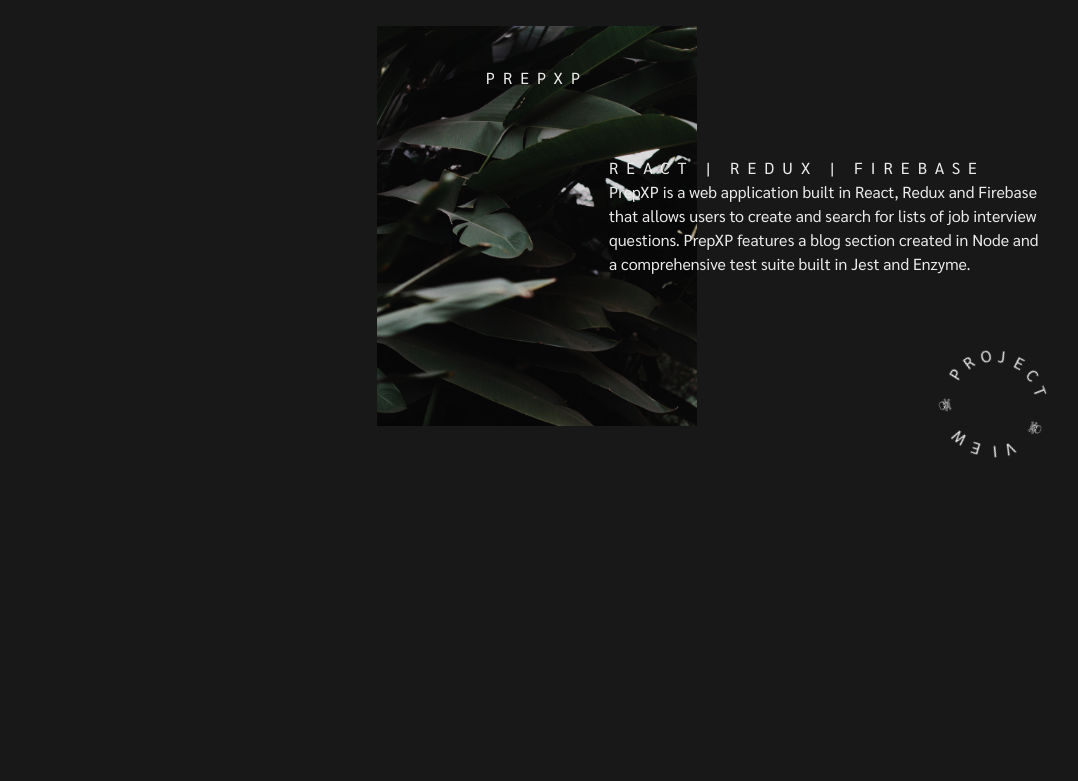
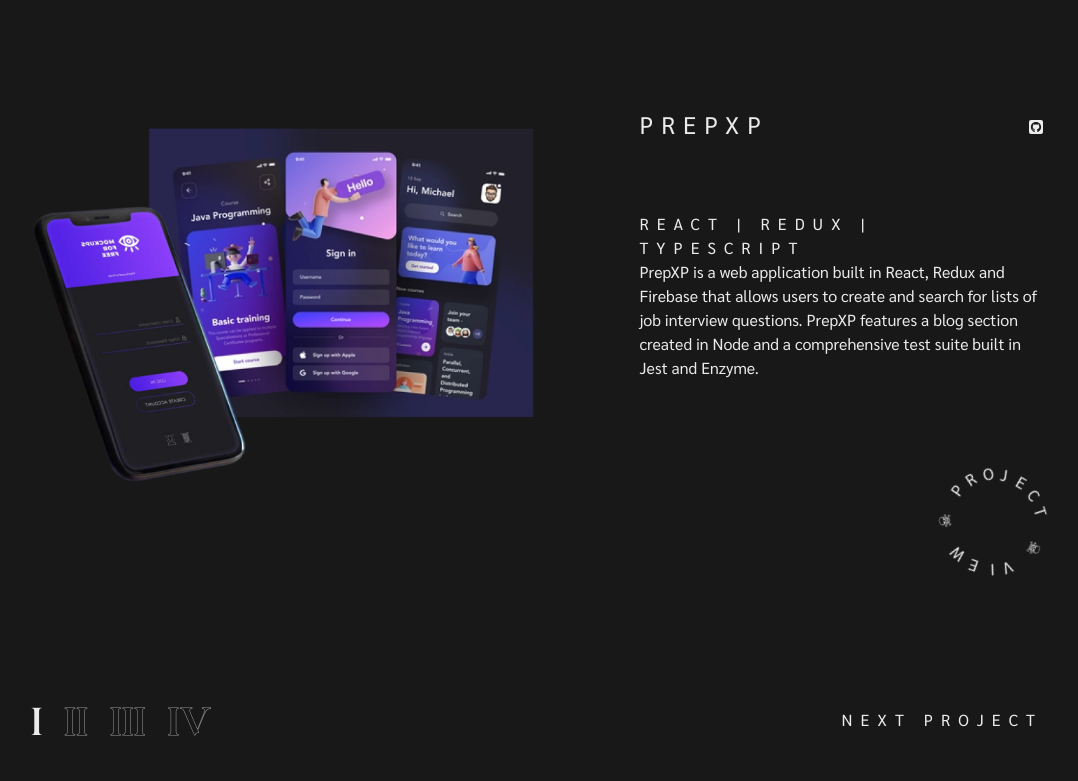
Before and after one commit to adampugh/adampugh.github.io, a React (Create React App) app: page / in a window 1280 px wide. Shown: the part 1279-2060 px from the top of the page, without its empty margins (103-1181 px from the left). Built offline with nearby package versions, Linux system fonts and the light colour scheme; a web font is replaced by a local one.

Commit message:
added projects

```diff
--- a/src/components/Contact.jsx
+++ b/src/components/Contact.jsx
@@ -3,8 +3,7 @@
 
 import '../styles/components/Contact.scss';
 
-const Contact = () => {
-    return (
+const Contact = () => (
     <section id='contact'>
         <div className='container'>
             <h2 className='title__h2'>
@@ -16,6 +15,5 @@
         </div>
     </section>
 );
-};
 
 export default Contact;
--- a/src/components/Project.jsx
+++ b/src/components/Project.jsx
@@ -1,26 +1,37 @@
+import { FontAwesomeIcon } from '@fortawesome/react-fontawesome';
+import { faGithubSquare } from '@fortawesome/free-brands-svg-icons';
+
 import RotatingText from './RotatingText';
-import ExampleImage from '../assets/images/example2.jpg';
 
 import '../styles/components/Project.scss';
 
-const Project = () => (
-    <div className='project container'>
-        <div className='image__wrapper'>
-            <p className='image__text spaced-text'>PrepXP</p>
-            <img src={ExampleImage} alt='prepxp' />
-        </div>
-        <div className='project__text'>
-            <p className='project__text__tech spaced-text'>React | Redux | Firebase</p>
-            <p>
-                PrepXP is a web application built in React, Redux and Firebase that allows users to create and search
-                for lists of job interview questions. PrepXP features a blog section created in Node and a comprehensive
-                test suite built in Jest and Enzyme.
-            </p>
-            <div className='project__rotating__text spaced-text'>
-                <RotatingText text='View ☠ Project ☠ ' />
+const Project = ({ project }) => {
+    const { heading, image, gitHubLink, tech, text, projectLink } = project;
+
+    return (
+        <div id='project'>
+            <div className='container project__grid'>
+                <div className='project__grid__images'>
+                    <img src={image} alt='plants' />
+                </div>
+                <div className='project__grid__info'>
+                    <div className='project__grid__info__heading'>
+                        <h2 className='spaced-text'>{heading}</h2>
+                        <a href={gitHubLink} target='_blank' rel='noreferrer'>
+                            <button>
+                                <FontAwesomeIcon icon={faGithubSquare} />
+                            </button>
+                        </a>
+                    </div>
+                    <h4 className='project__grid__info__tech spaced-text'>{tech}</h4>
+                    <p>{text}</p>
+                    <div className='project__grid__info__button'>
+                        <RotatingText className='spaced-text' text='VIEW ☠ PROJECT ☠ ' />
+                    </div>
+                </div>
             </div>
         </div>
-    </div>
-);
+    );
+};
 
 export default Project;
--- a/src/components/Work.jsx
+++ b/src/components/Work.jsx
@@ -1,20 +1,91 @@
+import { useState } from 'react';
 import '../styles/components/Work.scss';
 
 import Project from './Project';
+import Example from '../assets/images/example.png';
+
+const projects = [
+    {
+        image: Example,
+        heading: 'PrepXP',
+        gitHubLink: 'http://www.google.com',
+        tech: 'REACT | REDUX | TYPESCRIPT',
+        text: 'PrepXP is a web application built in React, Redux and Firebase that allows users to create and search for lists of job interview questions. PrepXP features a blog section created in Node and a comprehensive test suite built in Jest and Enzyme.',
+        projectLink: 'http://www.cool.com',
+    },
+    {
+        image: Example,
+        heading: 'three.js',
+        gitHubLink: 'http://www.google.com',
+        tech: 'REACT | REDUX | TYPESCRIPT',
+        text: 'PrepXP is a web application built in React, Redux and Firebase that allows users to create and search for lists of job interview questions. PrepXP features a blog section created in Node and a comprehensive test suite built in Jest and Enzyme.',
+        projectLink: 'http://www.cool.com',
+    },
+    {
+        image: Example,
+        heading: 'THIRD PROJCT',
+        gitHubLink: 'http://www.google.com',
+        tech: 'REACT | REDUX | TYPESCRIPT',
+        text: 'PrepXP is a web application built in React, Redux and Firebase that allows users to create and search for lists of job interview questions. PrepXP features a blog section created in Node and a comprehensive test suite built in Jest and Enzyme.',
+        projectLink: 'http://www.cool.com',
+    },
+    {
+        image: Example,
+        heading: 'FOURTH PROJ',
+        gitHubLink: 'http://www.google.com',
+        tech: 'REACT | REDUX | TYPESCRIPT',
+        text: 'PrepXP is a web application built in React, Redux and Firebase that allows users to create and search for lists of job interview questions. PrepXP features a blog section created in Node and a comprehensive test suite built in Jest and Enzyme.',
+        projectLink: 'http://www.cool.com',
+    },
+];
+
+const numerals = ['I', 'II', 'III', 'IV'];
 
 const Work = () => {
+    const [currentProjectIndex, setCurrentProjectIndex] = useState(0);
+    const [activeIndex, setActiveIndex] = useState(0);
+
+    const handleNumeralClick = (e) => {
+        const datasetIndex = e.target.dataset.index;
+        setActiveIndex(datasetIndex);
+        setCurrentProjectIndex(datasetIndex);
+    };
+
+    const handleNextProject = () => {
+        const nextIndex = projects[currentProjectIndex + 1] ? currentProjectIndex + 1 : 0;
+        setActiveIndex(nextIndex);
+        setCurrentProjectIndex(nextIndex);
+    };
+
     return (
         <div id='work'>
-            <div className='container'>
+            <div className='container work__wrapper'>
                 <h2 className='title__h2'>
                     <span className='title__h2__number'>01</span>Wørk
                 </h2>
             </div>
-
-            {/* <div className='green'></div>
-            <div className='blue'></div>
-            <div className='red'></div> */}
-            <Project />
+            <Project project={projects[currentProjectIndex]} />
+            <div className='container work__bottom'>
+                <div className='work__numerals'>
+                    {numerals.map((text, index) => {
+                        return (
+                            <>
+                                <button
+                                    className={index === +activeIndex ? 'work__numerals__selected' : ''}
+                                    data-index={index}
+                                    onClick={handleNumeralClick}>
+                                    {text}
+                                </button>{' '}
+                            </>
+                        );
+                    })}
+                </div>
+                <div className='work__nextProject'>
+                    <button onClick={handleNextProject} className='spaced-text'>
+                        NEXT PROJECT
+                    </button>
+                </div>
+            </div>
         </div>
     );
 };
--- a/src/styles/components/Project.scss
+++ b/src/styles/components/Project.scss
@@ -1,43 +1,49 @@
-.project {
-    position: relative;
-    background: var(--black);
+#project {
+    margin-bottom: 100px;
 
-    .image__wrapper {
-        position: relative;
+    .project__grid {
+        display: grid;
+        grid-template-columns: 1.5fr 1fr;
 
-        .image__text {
-            position: absolute;
-            color: var(--white);
-            width: 100%;
-            text-align: center;
-            z-index: 1;
-            top: 40px;
-        }
+        .project__grid__images {
+            max-width: 100%;
 
             img {
-            position: absolute;
-            left: 0;
-            right: 0;
-            margin-left: auto;
-            margin-right: auto;
-            width: 320px; /* Need a specific value to work */
-            z-index: 0;
+                max-width: 100%;
+                padding-right: 100px;
             }
         }
 
-    .project__text {
-        position: absolute;
-        right: 0;
-        width: 440px;
-        color: var(--white);
-        top: 130px;
-        z-index: 10;
+        .project__grid__info {
+            h2,
+            h3,
+            h4,
+            p {
+                font-family: 'Sarabun', sans-serif;
             }
 
-    .project__rotating__text {
+            .project__grid__info__heading {
+                display: flex;
+                justify-content: space-between;
+                margin-bottom: 60px;
+
+                svg {
+                    height: 40px;
+                    transition: 0.4s;
+                    color: var(--white);
+
+                    &:hover {
+                        color: grey;
+                        cursor: pointer;
+                    }
+                }
+            }
+
+            .project__grid__info__button {
+                margin-top: 80px;
                 text-align: right;
                 margin-right: 56px;
-        margin-top: 66px;
+                cursor: pointer;
                 transition: 0.4s;
 
                 &:hover {
@@ -45,3 +51,53 @@
                 }
             }
         }
+    }
+}
+
+// .project {
+//     position: relative;
+//     background: var(--black);
+
+//     .image__wrapper {
+//         position: relative;
+
+//         .image__text {
+//             position: absolute;
+//             color: var(--white);
+//             width: 100%;
+//             text-align: center;
+//             z-index: 1;
+//             top: 40px;
+//         }
+
+//         img {
+//             position: absolute;
+//             left: 0;
+//             right: 0;
+//             margin-left: auto;
+//             margin-right: auto;
+//             width: 320px; /* Need a specific value to work */
+//             z-index: 0;
+//         }
+//     }
+
+//     .project__text {
+//         position: absolute;
+//         right: 0;
+//         width: 440px;
+//         color: var(--white);
+//         top: 130px;
+//         z-index: 10;
+//     }
+
+//     .project__rotating__text {
+//         text-align: right;
+//         margin-right: 56px;
+//         margin-top: 66px;
+//         transition: 0.4s;
+
+//         &:hover {
+//             color: grey;
+//         }
+//     }
+// }
--- a/src/styles/components/Work.scss
+++ b/src/styles/components/Work.scss
@@ -1,22 +1,54 @@
 #work {
     background: var(--black);
-    padding: 400px 0;
+    padding-top: 400px;
+    color: var(--white);
+
+    .work__wrapper {
+        position: relative;
+    }
 
     .title__h2 {
         color: var(--white);
-    }
-    .green,
-    .blue,
-    .red {
+        text-align: center;
+        padding-bottom: 80px;
     }
 
-    .green {
-        background-color: greenyellow;
+    .work__bottom {
+        display: flex;
+        justify-content: space-between;
+        align-items: center;
     }
-    .blue {
-        background-color: blueviolet;
+
+    .work__nextProject {
+        button {
+            cursor: pointer;
+            transition: 0.4s;
+
+            &:hover {
+                color: grey;
+            }
+        }
     }
-    .red {
-        background-color: salmon;
+
+    .work__numerals {
+        // left: 0;
+        // top: 0;
+        // position: absolute;
+        font-size: 40px;
+        cursor: default;
+        button {
+            // writing-mode: vertical-lr;
+            // transform: scale(-1);
+            font-family: 'VulturaOutline';
+            cursor: pointer;
+
+            &:hover {
+                cursor: pointer;
+            }
+        }
+
+        .work__numerals__selected {
+            font-family: 'Vultura';
+        }
     }
 }
```
Also changed, not shown: src/assets/images/example.png. Lines whose indentation alone changed are shown as unchanged.
